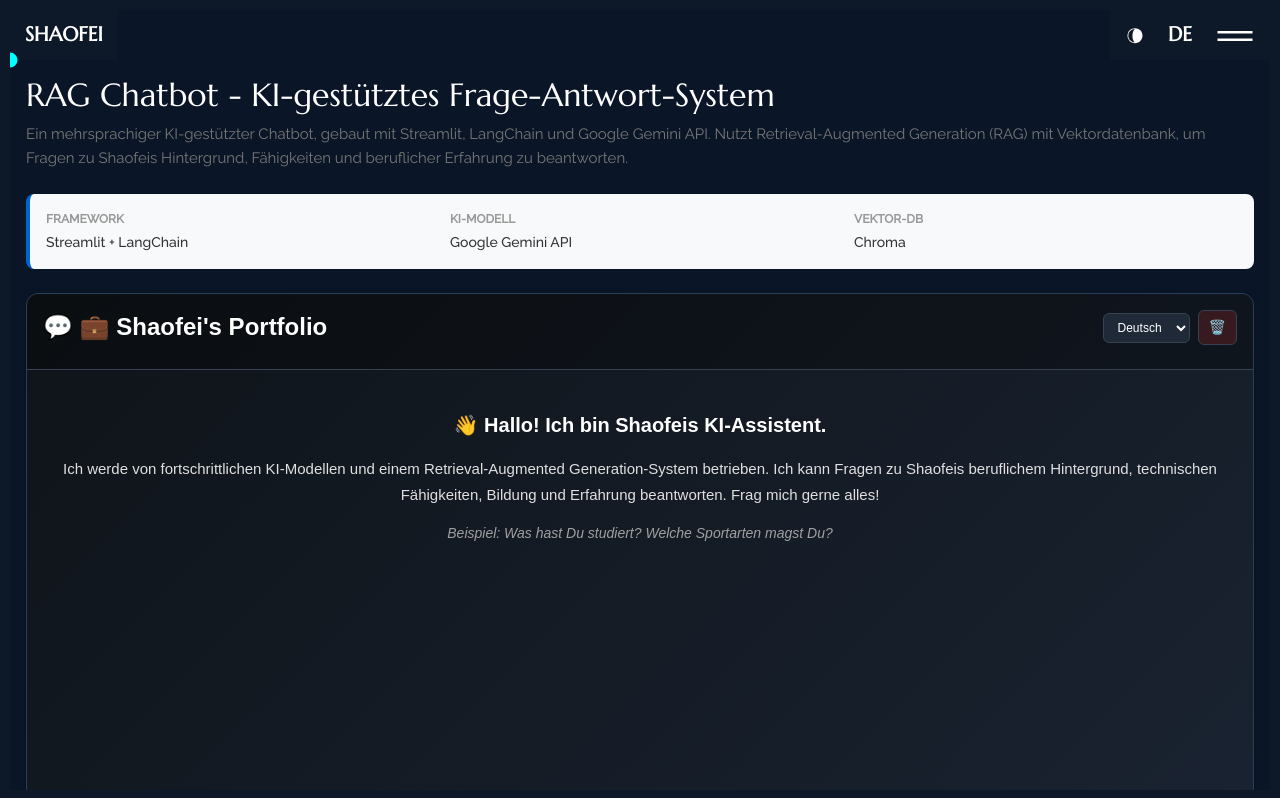
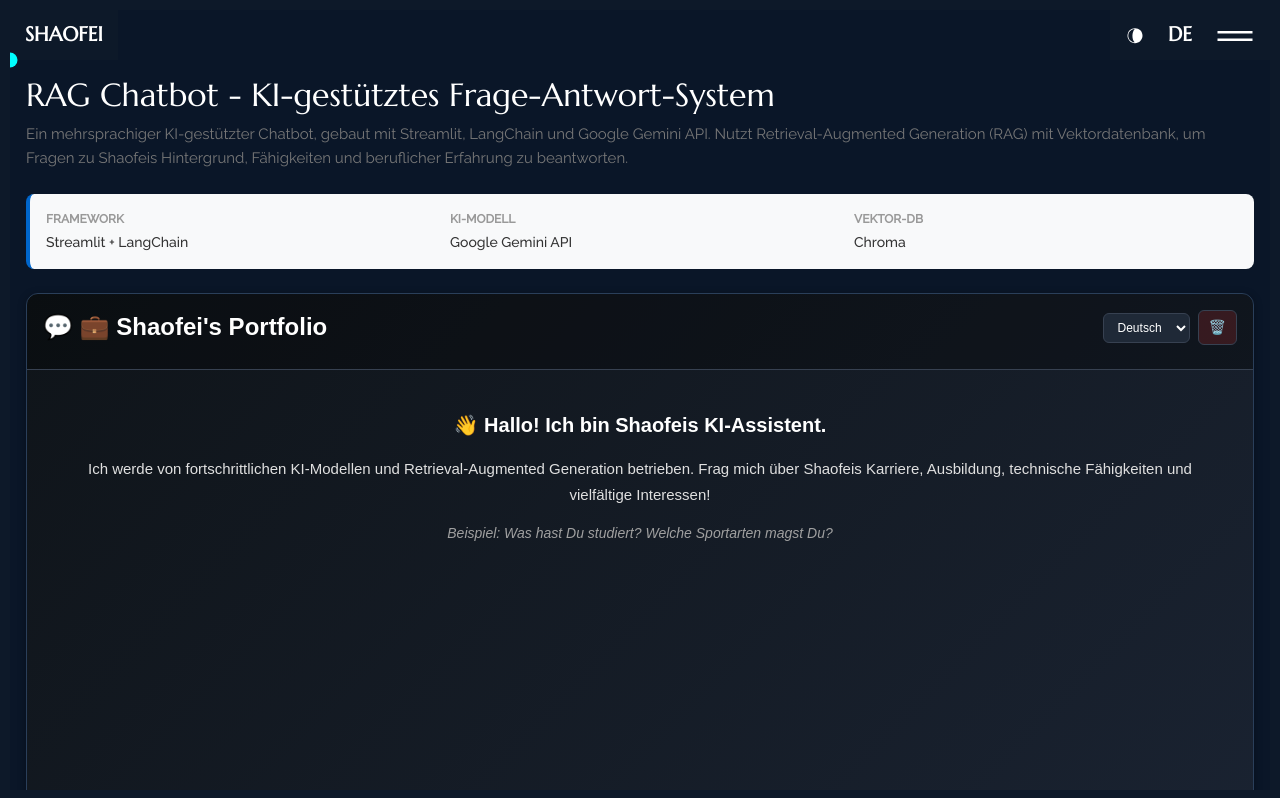
Before and after one commit to shaofei-liu/portfolio, a React (Create React App) app: page /portfolio/project3 in a window 1280 px wide. Shown: the top 798 px of the page. Built offline with nearby package versions, Linux system fonts and the light colour scheme.

Commit message:
Update: Improve welcome message - emphasize diverse interests without specific details

```diff
--- a/src/components/RAGChatbot.jsx
+++ b/src/components/RAGChatbot.jsx
@@ -33,7 +33,7 @@ export default function RAGChatbot() {
       clearChat: "Chat löschen",
       noConnection: "Konnte keine Verbindung zum Chatbot herstellen",
       welcomeTitle: "👋 Hallo! Ich bin Shaofeis KI-Assistent.",
-      welcomeText: "Ich werde von fortschrittlichen KI-Modellen und einem Retrieval-Augmented Generation-System betrieben. Ich kann Fragen zu Shaofeis beruflichem Hintergrund, technischen Fähigkeiten, Bildung und Erfahrung beantworten. Frag mich gerne alles!",
+      welcomeText: "Ich werde von fortschrittlichen KI-Modellen und Retrieval-Augmented Generation betrieben. Frag mich über Shaofeis Karriere, Ausbildung, technische Fähigkeiten und vielfältige Interessen!",
       welcomeExample: "Beispiel: Was hast Du studiert? Welche Sportarten magst Du?",
     },
     en: {
@@ -51,7 +51,7 @@ export default function RAGChatbot() {
       clearChat: "Clear Chat",
       noConnection: "Could not connect to chatbot",
       welcomeTitle: "👋 Hello! I'm Shaofei's AI Assistant.",
-      welcomeText: "I'm powered by advanced AI models and a Retrieval-Augmented Generation system. I can answer questions about Shaofei's professional background, technical skills, education, and experience. Feel free to ask me anything!",
+      welcomeText: "I'm powered by advanced AI models and Retrieval-Augmented Generation. Ask me about Shaofei's career, education, technical skills, and diverse interests!",
       welcomeExample: "Example: What did you study? What sports do you like?",
     },
   };
```
